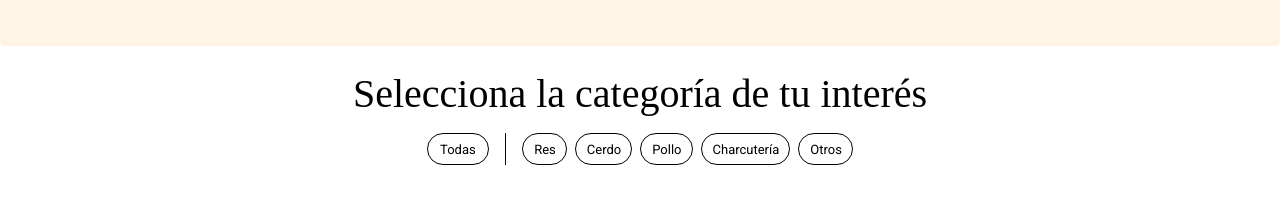
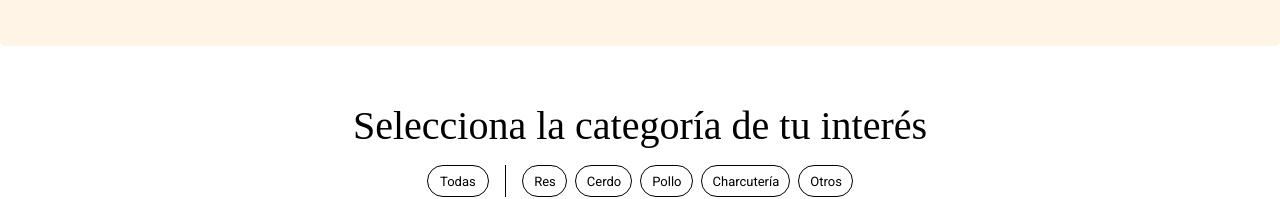
Before and after one commit to MychelGarzon/meatShop, a React (Vite) app: page / in a window 1280 px wide. Shown: the part 715-914 px from the top of the page. Built offline with nearby package versions, Linux system fonts and the light colour scheme.

Commit message:
add margin to filter

```diff
--- a/src/components/filter/filter.module.css
+++ b/src/components/filter/filter.module.css
@@ -56,7 +56,8 @@
     .filterTitle {
         font-size: 24px !important;
         font-weight: 500 !important;
-        width: 214px;
+        width: 230px;
+        margin-top: 0.5rem;
     }
 }
 
@@ -65,5 +66,6 @@
         font-size: 40px !important;
         font-weight: 500 !important;
         width: 100% !important;
+        margin-top: 2rem;
     }
 }
```
